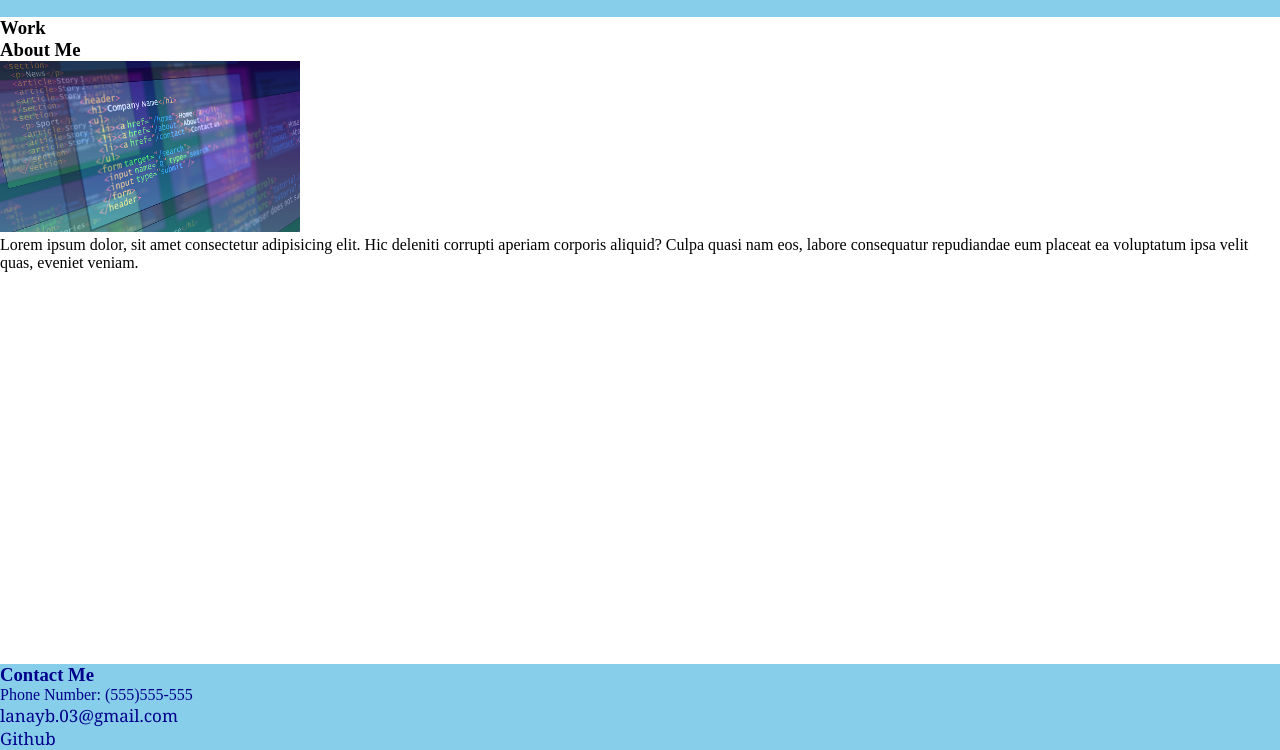
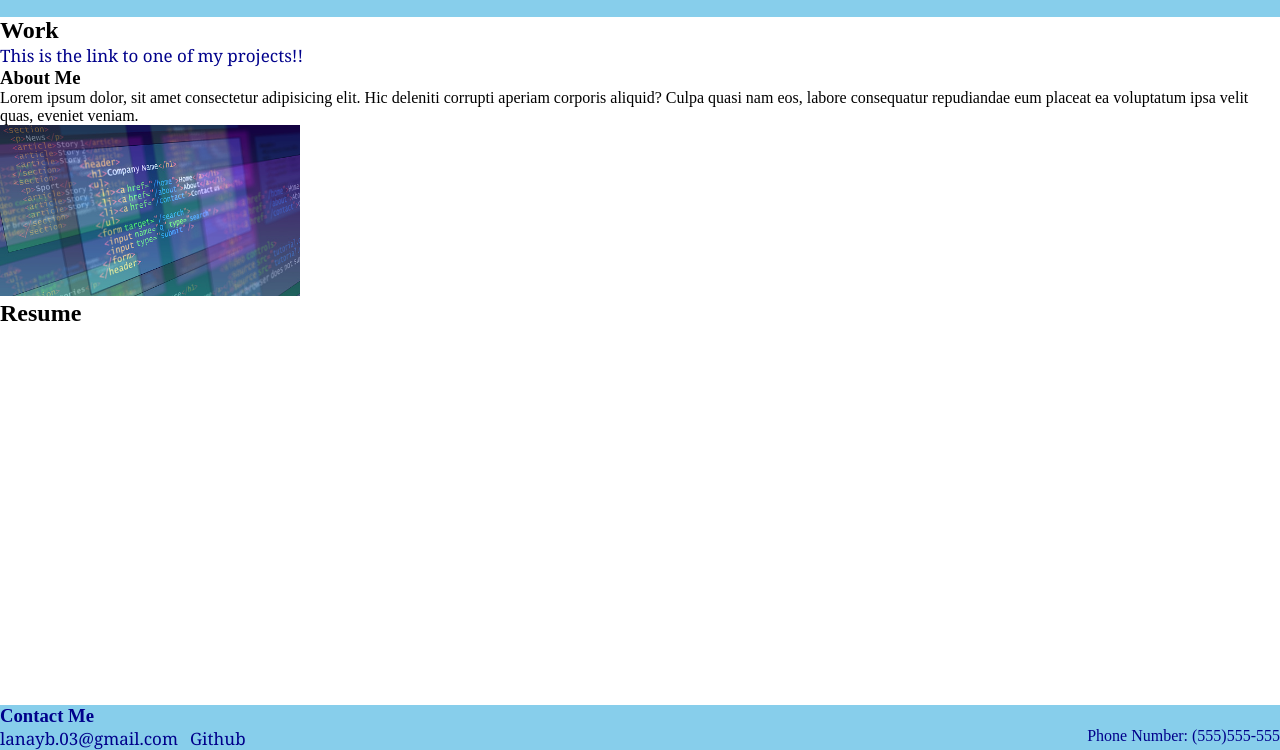
Before and after one commit to lanayb/skillz.com, a plain HTML site: page index.html in a window 1280 px wide. Shown: the part 50-800 px from the top of the page. Drawn offline with Linux system fonts and the light colour scheme.

Commit message:
made changes to html and css

```diff
--- a/Assets/style.css
+++ b/Assets/style.css
@@ -41,11 +41,8 @@ header {
   cursor: pointer;
 }
 
-.footer {
-  display: inline-block;
+ .footer {
   color: darkblue;
-  /* justify-content: right; */
-  /* align-items: center; */
   position: fixed;
   width: 100%;
   bottom: 0%;
@@ -56,6 +53,11 @@ header {
 
 .footer-links li a:hover{
   color: plum;
+  float: left;
 
 
 }
+
+#phone {
+  float: right;
+}
--- a/index.html
+++ b/index.html
@@ -23,12 +23,22 @@
     </header>
 
     <!-- <div class="content"> -->
-        <h3>Work</h3>
+        <h2>Work</h2>
+     <div class="project1">
+         <p>
+             <a href="https://lanayb.github.io/dope-horoscope/"> This is the link to one of my projects!!</a>
+         </p>
+     </div>
 
         <div id="About Me" class="About Me">
             <h3>About Me</h3>
+            <p>Lorem ipsum dolor, sit amet consectetur adipisicing elit. Hic deleniti corrupti aperiam corporis aliquid? Culpa quasi nam eos, labore consequatur repudiandae eum placeat ea voluptatum ipsa velit quas, eveniet veniam.</p>
                 <img src="/istockphoto-1290492381-170667a.jpg" alt="picture of code" width="300" >
-                <p>Lorem ipsum dolor, sit amet consectetur adipisicing elit. Hic deleniti corrupti aperiam corporis aliquid? Culpa quasi nam eos, labore consequatur repudiandae eum placeat ea voluptatum ipsa velit quas, eveniet veniam.</p>
+
+        </div>
+
+        <div>
+            <h2>Resume</h2>
         </div>
 
     <!-- </div> -->
@@ -36,13 +46,12 @@
     <footer>
         <div class="footer">
             <h3>Contact Me</h3>
+            <div id="phone">
             <p>Phone Number: (555)555-555</p>
-            <nav>
-                <ul class="footer-links">
-                <li><a href="#email">lanayb.03@gmail.com</a></li>
-                    <li><a href="#">Github</a></li>
-                </ul>
-            </nav>
+            </div>
+                <div class="footer-links">
+                <a href="https://mail.google.com/mail/u/0/?tab=rm&ogbl#inbox">lanayb.03@gmail.com</a>
+                   &nbsp; <a href="https://github.com/lanayb">Github</a>
         </div>
     </footer>
 
```
